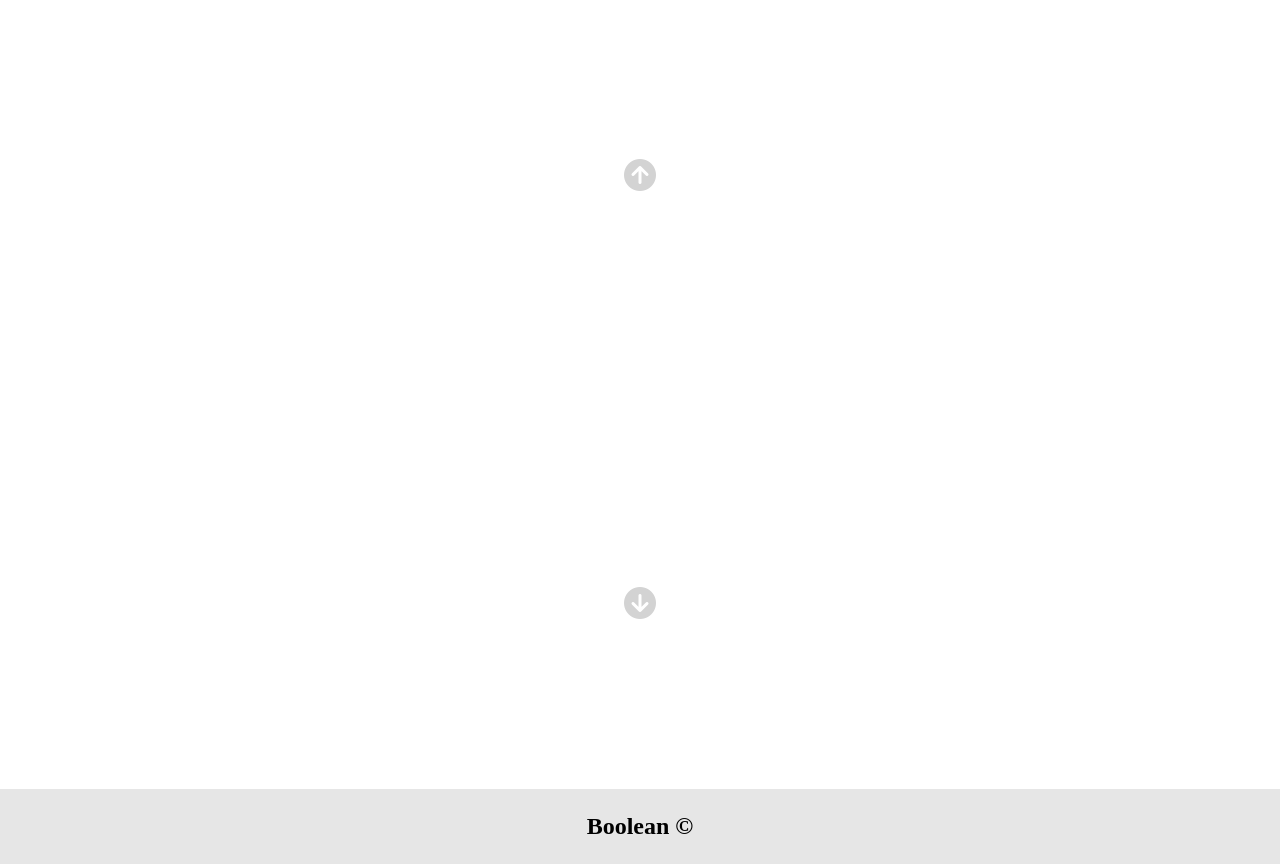
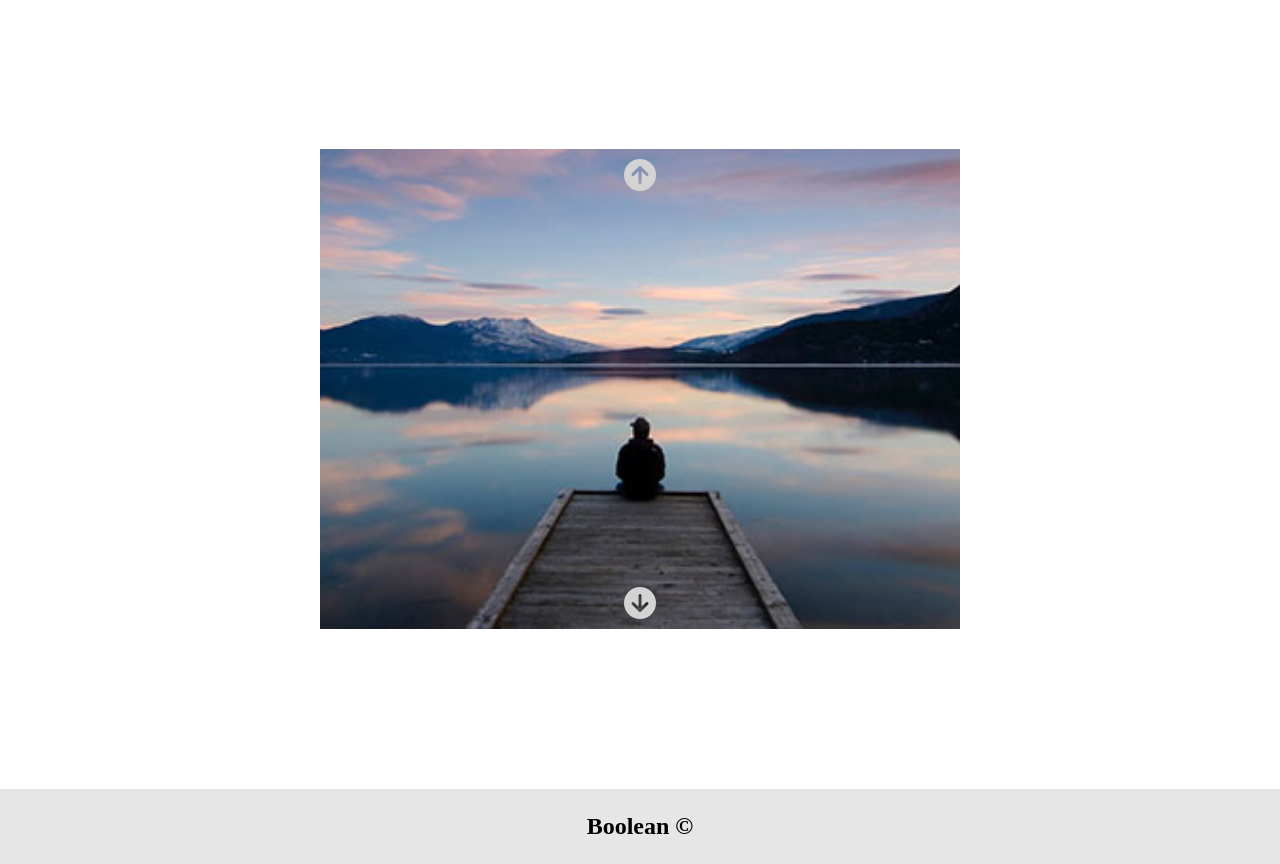
Before and after one commit to FilippoFoti/js-array-carousel, a plain HTML site: page index.html in a window 1280 px wide. Shown: the part 61-925 px from the top of the page. Drawn offline with Linux system fonts and the light colour scheme.

Commit message:
Milestone 2 completato

```diff
--- a/css/style.css
+++ b/css/style.css
@@ -51,7 +51,7 @@ header {
 
 .item {
     height: 100%;
-    /* display: none; */
+    display: none;
 }
 
 .item.active {
--- a/js/script.js
+++ b/js/script.js
@@ -0,0 +1,31 @@
+// Adesso rimuoviamo tutto il markup statico e inseriamo tutte le
+// immagini dinamicamente servendoci dell'array fornito e un semplice
+// ciclo for che concatena un template literal.
+// Tutte le immagini saranno nascoste, tranne la prima, che avrà una
+// classe specifica che la renderà visibile.
+// Al termine di questa fase ci ritroveremo con lo stesso slider stilato
+// nella milestone 1, ma costruito dinamicamente attraverso JavaScript.
+
+
+// Inserisco le immagini dinamiche nell'array
+const imgArray = ["img/01.jpg", "img/02.jpg", "img/03.jpg", "img/04.jpg", "img/05.jpg"];
+
+const itemsContainer = document.querySelector(".slider-items");
+
+for (let i = 0; i < imgArray.length; i++) {
+    const currentImg = imgArray [i];
+
+    const sliderItem = `
+        <div class = "item">
+            <img src="${currentImg}" alt="">
+        </div>`;
+
+    itemsContainer.innerHTML += sliderItem;
+}
+
+const itemsArray = document.getElementsByClassName("item");
+console.log(itemsArray);
+
+
+let activeItemIndex = 0;
+itemsArray[activeItemIndex].classList.add("active");
```
